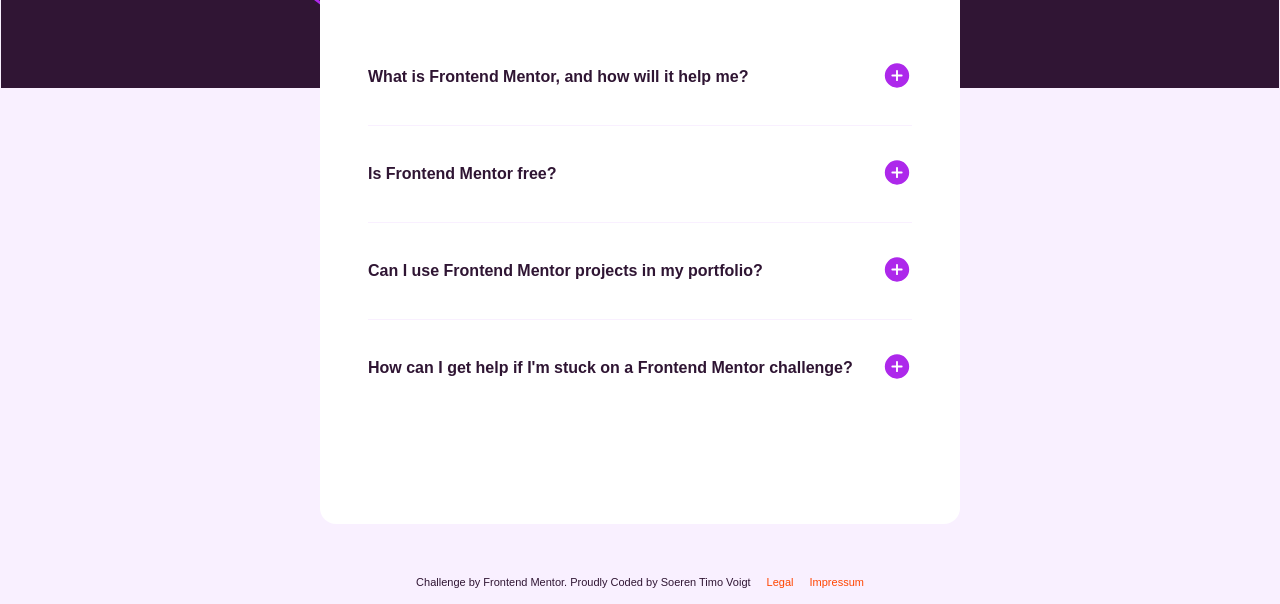
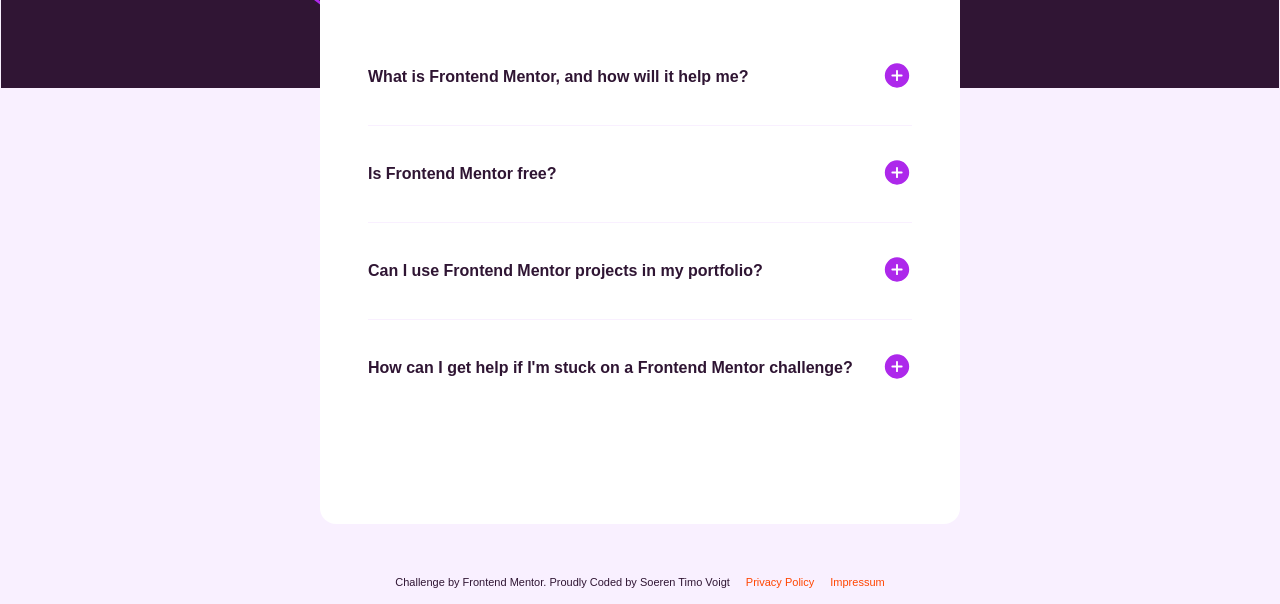
Before and after one commit to srenV/FAQ-accordion, a plain HTML site: page index.html in a window 1280 px wide. Shown: the part 196-800 px from the top of the page. Drawn offline with Linux system fonts and the light colour scheme.

Commit message:
add legal links

```diff
--- a/index.html
+++ b/index.html
@@ -67,8 +67,8 @@
           >Frontend Mentor</a
         >. Proudly Coded by <a href="https://github.com/srenV" target="_blank" rel="noopener noreferrer">Soeren Timo Voigt</a>
         </div>
-        <div style="display: flex; gap: 1rem;">
-          <a style="color: orangered" href="https://srenv.vercel.app/legal" target="_blank">Legal</a>
+        <div style="display: flex; gap: 1rem; color: orangered;">
+          <a style="color: orangered" href="https://srenv.vercel.app/legal" target="_blank">Privacy Policy</a>
           <a style="color: orangered" href="https://srenv.vercel.app/impressum" target="_blank"
             >Impressum</a
           >
```
